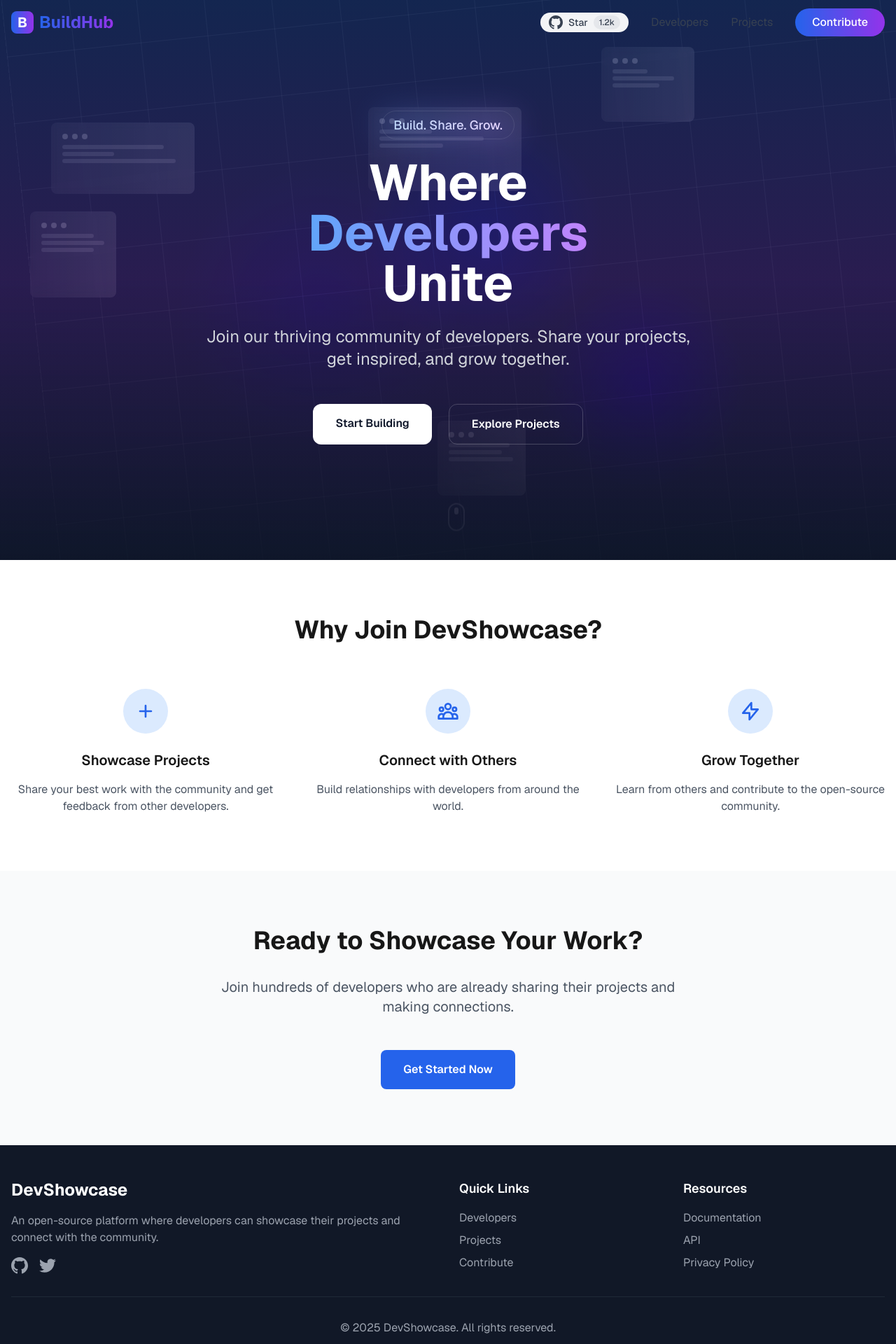
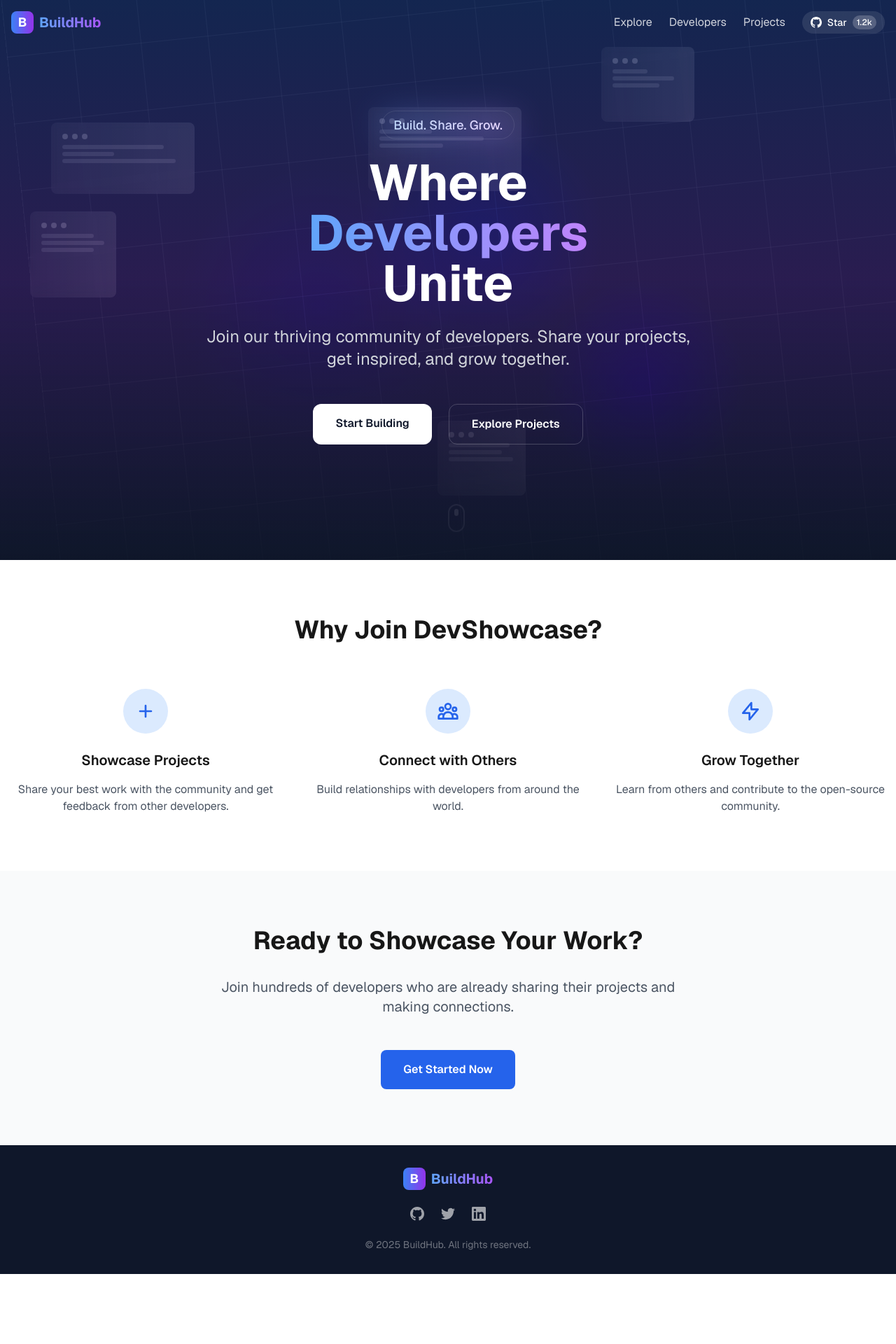
Before and after one commit to devhabib429/buildhub, a Next.js app: page / in a window 1280 px wide. Shown: the top 1920 px of the page at 70% size. After the commit the page ends 1820 px from the top, so only its background shows below. Built offline with nearby package versions, Linux system fonts and the light colour scheme.

Commit message:
Why Join section designing

```diff
--- a/src/components/shared/Footer.tsx
+++ b/src/components/shared/Footer.tsx
@@ -1,48 +1,73 @@
+import Link from 'next/link';
+
 export default function Footer() {
+  const socialLinks = [
+    {
+      name: 'GitHub',
+      href: 'https://github.com/yourusername/buildhub',
+      icon: (
+        <svg className="w-5 h-5" fill="currentColor" viewBox="0 0 24 24">
+          <path d="M12 0c-6.626 0-12 5.373-12 12 0 5.302 3.438 9.8 8.207 11.387.599.111.793-.261.793-.577v-2.234c-3.338.726-4.033-1.416-4.033-1.416-.546-1.387-1.333-1.756-1.333-1.756-1.089-.745.083-.729.083-.729 1.205.084 1.839 1.237 1.839 1.237 1.07 1.834 2.807 1.304 3.492.997.107-.775.418-1.305.762-1.604-2.665-.305-5.467-1.334-5.467-5.931 0-1.311.469-2.381 1.236-3.221-.124-.303-.535-1.524.117-3.176 0 0 1.008-.322 3.301 1.23.957-.266 1.983-.399 3.003-.404 1.02.005 2.047.138 3.006.404 2.291-1.552 3.297-1.23 3.297-1.23.653 1.653.242 2.874.118 3.176.77.84 1.235 1.911 1.235 3.221 0 4.609-2.807 5.624-5.479 5.921.43.372.823 1.102.823 2.222v3.293c0 .319.192.694.801.576 4.765-1.589 8.199-6.086 8.199-11.386 0-6.627-5.373-12-12-12z"/>
+        </svg>
+      ),
+    },
+    {
+      name: 'Twitter',
+      href: 'https://twitter.com/yourusername',
+      icon: (
+        <svg className="w-5 h-5" fill="currentColor" viewBox="0 0 24 24">
+          <path d="M23.953 4.57a10 10 0 01-2.825.775 4.958 4.958 0 002.163-2.723c-.951.555-2.005.959-3.127 1.184a4.92 4.92 0 00-8.384 4.482C7.69 8.095 4.067 6.13 1.64 3.162a4.822 4.822 0 00-.666 2.475c0 1.71.87 3.213 2.188 4.096a4.904 4.904 0 01-2.228-.616v.06a4.923 4.923 0 003.946 4.827 4.996 4.996 0 01-2.212.085 4.936 4.936 0 004.604 3.417 9.867 9.867 0 01-6.102 2.105c-.39 0-.779-.023-1.17-.067a13.995 13.995 0 007.557 2.209c9.053 0 13.998-7.496 13.998-13.985 0-.21 0-.42-.015-.63A9.935 9.935 0 0024 4.59z"/>
+        </svg>
+      ),
+    },
+    {
+      name: 'LinkedIn',
+      href: 'https://linkedin.com/in/yourusername',
+      icon: (
+        <svg className="w-5 h-5" fill="currentColor" viewBox="0 0 24 24">
+          <path d="M20.447 20.452h-3.554v-5.569c0-1.328-.027-3.037-1.852-3.037-1.853 0-2.136 1.445-2.136 2.939v5.667H9.351V9h3.414v1.561h.046c.477-.9 1.637-1.85 3.37-1.85 3.601 0 4.267 2.37 4.267 5.455v6.286zM5.337 7.433c-1.144 0-2.063-.926-2.063-2.065 0-1.138.92-2.063 2.063-2.063 1.14 0 2.064.925 2.064 2.063 0 1.139-.925 2.065-2.064 2.065zm1.782 13.019H3.555V9h3.564v11.452zM22.225 0H1.771C.792 0 0 .774 0 1.729v20.542C0 23.227.792 24 1.771 24h20.451C23.2 24 24 23.227 24 22.271V1.729C24 .774 23.2 0 22.222 0h.003z"/>
+        </svg>
+      ),
+    },
+  ];
+
   return (
-    <footer className="bg-gray-900 text-white">
-      <div className="container mx-auto px-4 py-12">
-        <div className="grid grid-cols-1 md:grid-cols-4 gap-8">
-          {/* Brand Section */}
-          <div className="col-span-1 md:col-span-2">
-            <h2 className="text-2xl font-bold mb-4">DevShowcase</h2>
-            <p className="text-gray-400 mb-4">
-              An open-source platform where developers can showcase their projects
-              and connect with the community.
-            </p>
-            <div className="flex space-x-4">
-              <a href="https://github.com/yourusername/dev-showcase" target="_blank" rel="noopener noreferrer" className="text-gray-400 hover:text-white">
-                <svg className="w-6 h-6" fill="currentColor" viewBox="0 0 24 24"><path d="M12 0c-6.626 0-12 5.373-12 12 0 5.302 3.438 9.8 8.207 11.387.599.111.793-.261.793-.577v-2.234c-3.338.726-4.033-1.416-4.033-1.416-.546-1.387-1.333-1.756-1.333-1.756-1.089-.745.083-.729.083-.729 1.205.084 1.839 1.237 1.839 1.237 1.07 1.834 2.807 1.304 3.492.997.107-.775.418-1.305.762-1.604-2.665-.305-5.467-1.334-5.467-5.931 0-1.311.469-2.381 1.236-3.221-.124-.303-.535-1.524.117-3.176 0 0 1.008-.322 3.301 1.23.957-.266 1.983-.399 3.003-.404 1.02.005 2.047.138 3.006.404 2.291-1.552 3.297-1.23 3.297-1.23.653 1.653.242 2.874.118 3.176.77.84 1.235 1.911 1.235 3.221 0 4.609-2.807 5.624-5.479 5.921.43.372.823 1.102.823 2.222v3.293c0 .319.192.694.801.576 4.765-1.589 8.199-6.086 8.199-11.386 0-6.627-5.373-12-12-12z"/></svg>
+    <footer className="bg-slate-900 text-white/80">
+      <div className="container mx-auto px-4 py-8">
+        <div className="flex flex-col items-center space-y-6">
+          {/* Logo */}
+          <Link href="/" className="flex items-center space-x-2 group">
+            <div className="relative w-8 h-8">
+              <div className="absolute inset-0 bg-gradient-to-r from-blue-500 to-purple-600 rounded-lg transform group-hover:scale-110 transition-all duration-300" />
+              <div className="absolute inset-0 flex items-center justify-center text-white font-bold text-lg">
+                B
+              </div>
+            </div>
+            <span className="text-xl font-bold bg-gradient-to-r from-blue-400 to-purple-500 text-transparent bg-clip-text">
+              BuildHub
+            </span>
+          </Link>
+
+          {/* Social Links */}
+          <div className="flex space-x-6">
+            {socialLinks.map((social) => (
+              <a
+                key={social.name}
+                href={social.href}
+                target="_blank"
+                rel="noopener noreferrer"
+                className="text-white/60 hover:text-white transform hover:scale-110 transition-all duration-300"
+                aria-label={social.name}
+              >
+                {social.icon}
               </a>
-              <a href="https://twitter.com/yourusername" target="_blank" rel="noopener noreferrer" className="text-gray-400 hover:text-white">
-                <svg className="w-6 h-6" fill="currentColor" viewBox="0 0 24 24"><path d="M23.953 4.57a10 10 0 01-2.825.775 4.958 4.958 0 002.163-2.723c-.951.555-2.005.959-3.127 1.184a4.92 4.92 0 00-8.384 4.482C7.69 8.095 4.067 6.13 1.64 3.162a4.822 4.822 0 00-.666 2.475c0 1.71.87 3.213 2.188 4.096a4.904 4.904 0 01-2.228-.616v.06a4.923 4.923 0 003.946 4.827 4.996 4.996 0 01-2.212.085 4.936 4.936 0 004.604 3.417 9.867 9.867 0 01-6.102 2.105c-.39 0-.779-.023-1.17-.067a13.995 13.995 0 007.557 2.209c9.053 0 13.998-7.496 13.998-13.985 0-.21 0-.42-.015-.63A9.935 9.935 0 0024 4.59z"/></svg>
-              </a>
-            </div>
+            ))}
           </div>
 
-          {/* Quick Links */}
-          <div>
-            <h3 className="text-lg font-semibold mb-4">Quick Links</h3>
-            <ul className="space-y-2">
-              <li><a href="/developers" className="text-gray-400 hover:text-white">Developers</a></li>
-              <li><a href="/projects" className="text-gray-400 hover:text-white">Projects</a></li>
-              <li><a href="/contribute" className="text-gray-400 hover:text-white">Contribute</a></li>
-            </ul>
-          </div>
-
-          {/* Resources */}
-          <div>
-            <h3 className="text-lg font-semibold mb-4">Resources</h3>
-            <ul className="space-y-2">
-              <li><a href="#" className="text-gray-400 hover:text-white">Documentation</a></li>
-              <li><a href="#" className="text-gray-400 hover:text-white">API</a></li>
-              <li><a href="#" className="text-gray-400 hover:text-white">Privacy Policy</a></li>
-            </ul>
-          </div>
-        </div>
-
-        <div className="border-t border-gray-800 mt-8 pt-8 text-center text-gray-400">
-          <p>© {new Date().getFullYear()} DevShowcase. All rights reserved.</p>
+          {/* Copyright */}
+          <p className="text-white/40 text-sm">
+            © {new Date().getFullYear()} BuildHub. All rights reserved.
+          </p>
         </div>
       </div>
     </footer>
--- a/src/components/shared/Navbar.tsx
+++ b/src/components/shared/Navbar.tsx
@@ -16,80 +16,73 @@
 
   return (
     <nav className={`fixed w-full z-50 top-0 transition-all duration-300 ${
-      scrolled ? 'bg-white/80 backdrop-blur-md shadow-lg' : 'bg-transparent'
+      scrolled ? 'bg-slate-900/80 backdrop-blur-md shadow-lg' : 'bg-transparent'
     }`}>
       <div className="container mx-auto px-4">
         <div className="flex justify-between items-center h-16">
           {/* Logo */}
           <Link href="/" className="flex items-center space-x-2 group">
             <div className="relative w-8 h-8">
-              <div className="absolute inset-0 bg-gradient-to-r from-blue-600 to-purple-600 rounded-lg transform group-hover:rotate-45 transition-transform duration-300" />
-              <div className="absolute inset-0 flex items-center justify-center text-white font-bold text-xl">
+              <div className="absolute inset-0 bg-gradient-to-r from-blue-500 to-purple-600 rounded-lg transform group-hover:scale-110 transition-all duration-300" />
+              <div className="absolute inset-0 flex items-center justify-center text-white font-bold text-lg">
                 B
               </div>
             </div>
-            <span className="text-2xl font-bold bg-gradient-to-r from-blue-600 to-purple-600 text-transparent bg-clip-text group-hover:to-blue-600 transition-all duration-300">
+            <span className="text-xl font-bold bg-gradient-to-r from-blue-400 to-purple-500 text-transparent bg-clip-text group-hover:to-blue-400 transition-all duration-300">
               BuildHub
             </span>
           </Link>
 
           {/* Desktop Navigation */}
-          <div className="hidden md:flex items-center space-x-8">
-            {/* GitHub Star Button */}
+          <div className="hidden md:flex items-center space-x-6">
+            <Link
+              href="/explore"
+              className="text-white/80 hover:text-white transition-colors"
+            >
+              Explore
+            </Link>
+            <Link
+              href="/developers"
+              className="text-white/80 hover:text-white transition-colors"
+            >
+              Developers
+            </Link>
+            <Link
+              href="/projects"
+              className="text-white/80 hover:text-white transition-colors"
+            >
+              Projects
+            </Link>
+
+            {/* GitHub Button */}
             <a
               href="https://github.com/yourusername/buildhub"
               target="_blank"
               rel="noopener noreferrer"
-              className="flex items-center space-x-2 bg-gray-100 hover:bg-gray-200 text-gray-700 px-3 py-1 rounded-full text-sm transition-colors group"
+              className="flex items-center space-x-2 bg-white/10 hover:bg-white/20 text-white px-3 py-1.5 rounded-full text-sm transition-all group"
             >
-              <svg className="w-5 h-5 text-gray-700" fill="currentColor" viewBox="0 0 24 24">
+              <svg className="w-4 h-4" fill="currentColor" viewBox="0 0 24 24">
                 <path d="M12 0c-6.626 0-12 5.373-12 12 0 5.302 3.438 9.8 8.207 11.387.599.111.793-.261.793-.577v-2.234c-3.338.726-4.033-1.416-4.033-1.416-.546-1.387-1.333-1.756-1.333-1.756-1.089-.745.083-.729.083-.729 1.205.084 1.839 1.237 1.839 1.237 1.07 1.834 2.807 1.304 3.492.997.107-.775.418-1.305.762-1.604-2.665-.305-5.467-1.334-5.467-5.931 0-1.311.469-2.381 1.236-3.221-.124-.303-.535-1.524.117-3.176 0 0 1.008-.322 3.301 1.23.957-.266 1.983-.399 3.003-.404 1.02.005 2.047.138 3.006.404 2.291-1.552 3.297-1.23 3.297-1.23.653 1.653.242 2.874.118 3.176.77.84 1.235 1.911 1.235 3.221 0 4.609-2.807 5.624-5.479 5.921.43.372.823 1.102.823 2.222v3.293c0 .319.192.694.801.576 4.765-1.589 8.199-6.086 8.199-11.386 0-6.627-5.373-12-12-12z"/>
               </svg>
               <span className="font-medium">Star</span>
-              <span className="bg-gray-200 px-2 py-0.5 rounded-full text-xs font-medium group-hover:bg-gray-300 transition-colors">
-                1.2k
-              </span>
+              <span className="bg-white/20 px-1.5 py-0.5 rounded-full text-xs font-medium">1.2k</span>
             </a>
-
-            <Link
-              href="/developers"
-              className="relative text-gray-700 hover:text-blue-600 transition-colors group"
-            >
-              Developers
-              <span className="absolute bottom-0 left-0 w-0 h-0.5 bg-blue-600 group-hover:w-full transition-all duration-300" />
-            </Link>
-            <Link
-              href="/projects"
-              className="relative text-gray-700 hover:text-blue-600 transition-colors group"
-            >
-              Projects
-              <span className="absolute bottom-0 left-0 w-0 h-0.5 bg-blue-600 group-hover:w-full transition-all duration-300" />
-            </Link>
-            <Link
-              href="/contribute"
-              className="relative overflow-hidden px-6 py-2 rounded-full group"
-            >
-              <span className="relative z-10 text-white font-medium">
-                Contribute
-              </span>
-              <div className="absolute inset-0 bg-gradient-to-r from-blue-600 to-purple-600 group-hover:from-purple-600 group-hover:to-blue-600 transition-all duration-500" />
-            </Link>
           </div>
 
           {/* Mobile Menu Button */}
           <button
-            className="md:hidden relative w-10 h-10 focus:outline-none group"
+            className="md:hidden text-white w-8 h-8 focus:outline-none"
             onClick={() => setIsMenuOpen(!isMenuOpen)}
           >
-            <div className="absolute inset-0 w-6 h-6 m-auto">
-              <span className={`absolute block w-full h-0.5 bg-gray-600 transform transition-all duration-300 ${
-                isMenuOpen ? 'rotate-45 translate-y-0' : '-translate-y-2'
+            <div className="relative w-6 h-5 mx-auto">
+              <span className={`absolute w-6 h-0.5 bg-current transform transition-all duration-300 ${
+                isMenuOpen ? 'rotate-45 top-2.5' : 'top-0'
               }`} />
-              <span className={`absolute block w-full h-0.5 bg-gray-600 transform transition-all duration-300 ${
+              <span className={`absolute w-6 h-0.5 bg-current top-2 transform transition-all duration-300 ${
                 isMenuOpen ? 'opacity-0' : 'opacity-100'
               }`} />
-              <span className={`absolute block w-full h-0.5 bg-gray-600 transform transition-all duration-300 ${
-                isMenuOpen ? '-rotate-45 translate-y-0' : 'translate-y-2'
+              <span className={`absolute w-6 h-0.5 bg-current transform transition-all duration-300 ${
+                isMenuOpen ? '-rotate-45 top-2.5' : 'top-4'
               }`} />
             </div>
           </button>
@@ -99,41 +92,29 @@
         <div className={`md:hidden overflow-hidden transition-all duration-300 ${
           isMenuOpen ? 'max-h-64 opacity-100' : 'max-h-0 opacity-0'
         }`}>
-          <div className="py-4 space-y-4">
+          <div className="py-4 space-y-3">
+            {['Explore', 'Developers', 'Projects'].map((item) => (
+              <Link
+                key={item}
+                href={`/${item.toLowerCase()}`}
+                className="block text-white/80 hover:text-white px-4 py-2 hover:bg-white/10 rounded-lg transition-all"
+                onClick={() => setIsMenuOpen(false)}
+              >
+                {item}
+              </Link>
+            ))}
             <a
               href="https://github.com/yourusername/buildhub"
               target="_blank"
               rel="noopener noreferrer"
-              className="flex items-center justify-center space-x-2 bg-gray-100 hover:bg-gray-200 text-gray-700 px-4 py-2 rounded-lg text-sm transition-colors"
+              className="flex items-center space-x-2 px-4 py-2 text-white/80 hover:text-white"
               onClick={() => setIsMenuOpen(false)}
             >
               <svg className="w-5 h-5" fill="currentColor" viewBox="0 0 24 24">
                 <path d="M12 0c-6.626 0-12 5.373-12 12 0 5.302 3.438 9.8 8.207 11.387.599.111.793-.261.793-.577v-2.234c-3.338.726-4.033-1.416-4.033-1.416-.546-1.387-1.333-1.756-1.333-1.756-1.089-.745.083-.729.083-.729 1.205.084 1.839 1.237 1.839 1.237 1.07 1.834 2.807 1.304 3.492.997.107-.775.418-1.305.762-1.604-2.665-.305-5.467-1.334-5.467-5.931 0-1.311.469-2.381 1.236-3.221-.124-.303-.535-1.524.117-3.176 0 0 1.008-.322 3.301 1.23.957-.266 1.983-.399 3.003-.404 1.02.005 2.047.138 3.006.404 2.291-1.552 3.297-1.23 3.297-1.23.653 1.653.242 2.874.118 3.176.77.84 1.235 1.911 1.235 3.221 0 4.609-2.807 5.624-5.479 5.921.43.372.823 1.102.823 2.222v3.293c0 .319.192.694.801.576 4.765-1.589 8.199-6.086 8.199-11.386 0-6.627-5.373-12-12-12z"/>
               </svg>
-              <span>Star on GitHub</span>
-              <span className="bg-gray-200 px-2 py-0.5 rounded-full text-xs font-medium">1.2k</span>
+              <span>GitHub</span>
             </a>
-            <Link
-              href="/developers"
-              className="block text-gray-700 hover:text-blue-600 transition-colors px-4 py-2"
-              onClick={() => setIsMenuOpen(false)}
-            >
-              Developers
-            </Link>
-            <Link
-              href="/projects"
-              className="block text-gray-700 hover:text-blue-600 transition-colors px-4 py-2"
-              onClick={() => setIsMenuOpen(false)}
-            >
-              Projects
-            </Link>
-            <Link
-              href="/contribute"
-              className="block bg-gradient-to-r from-blue-600 to-purple-600 text-white px-4 py-2 rounded-lg font-medium hover:from-purple-600 hover:to-blue-600 transition-all"
-              onClick={() => setIsMenuOpen(false)}
-            >
-              Contribute
-            </Link>
           </div>
         </div>
       </div>
```
